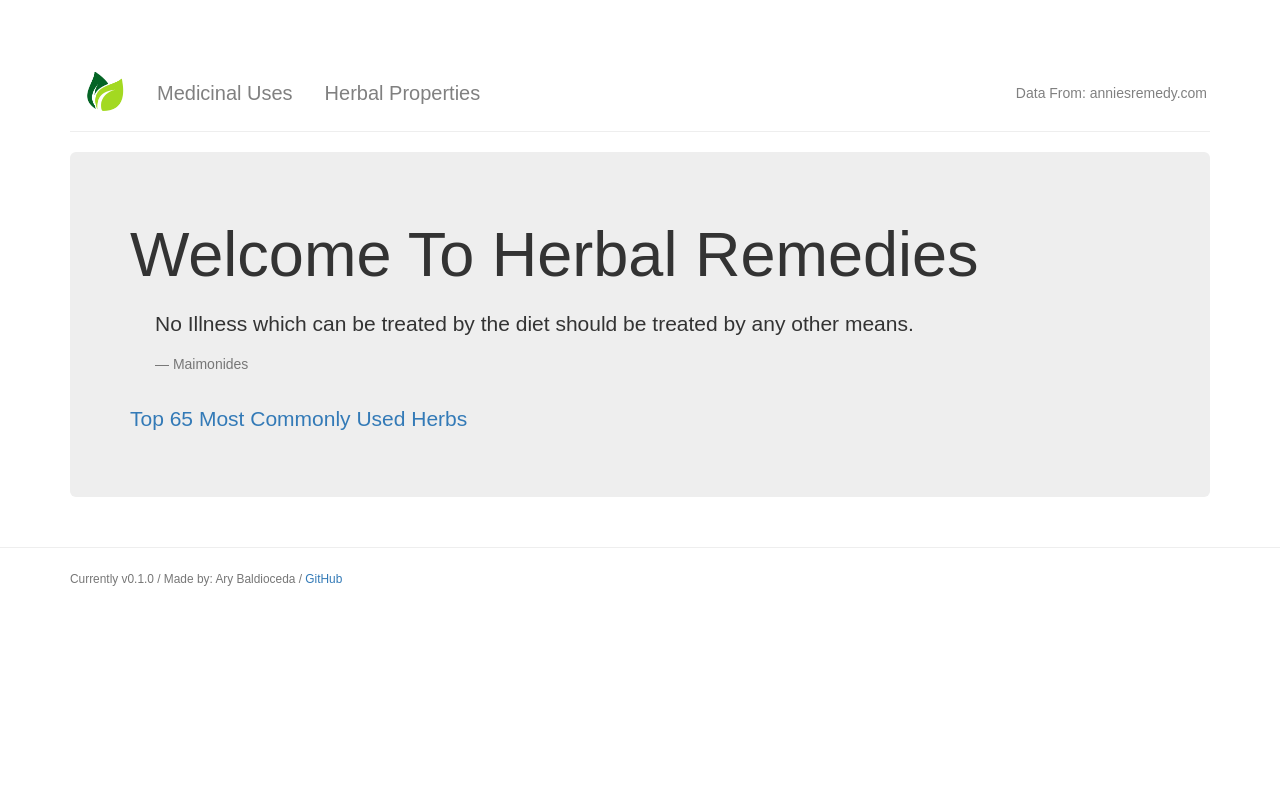
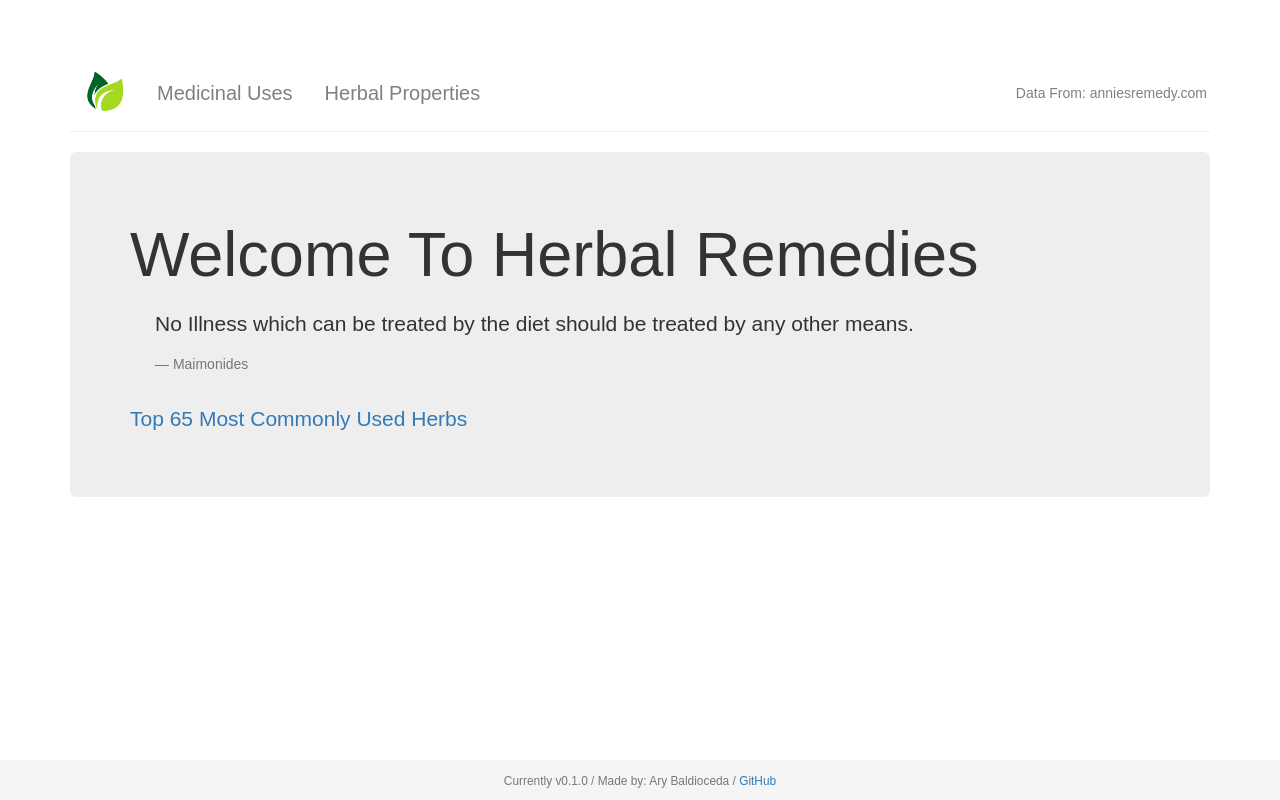
Before and after one commit to Ary770/herbal-remedies-app, a React (Create React App) app in the folder client/: page / in a window 1280 px wide. Built offline with nearby package versions, Linux system fonts and the light colour scheme; no server answers.

Commit message:
styled footer

```diff
--- a/client/public/index.html
+++ b/client/public/index.html
@@ -38,8 +38,8 @@
       To create a production bundle, use `npm run build` or `yarn build`.
     -->
   </body>
-  <hr></hr>
-  <footer class="container fixed-bottom">
+
+  <footer class="footer">
     <small class='text-muted'>
       Currently v0.1.0 /
       Made by: Ary Baldioceda /
--- a/client/src/App.css
+++ b/client/src/App.css
@@ -17,6 +17,17 @@ body {
   color: gray;
 }
 
+.footer {
+  position: fixed;
+  left: 0;
+  bottom: 0;
+  width: 100%;
+  height: 40px;
+  line-height: 40px;
+  text-align: center;
+  background-color: #f5f5f5;
+}
+
 #nav-p-padding {
   padding-top: 8px;
   padding-right: 18px;
```
